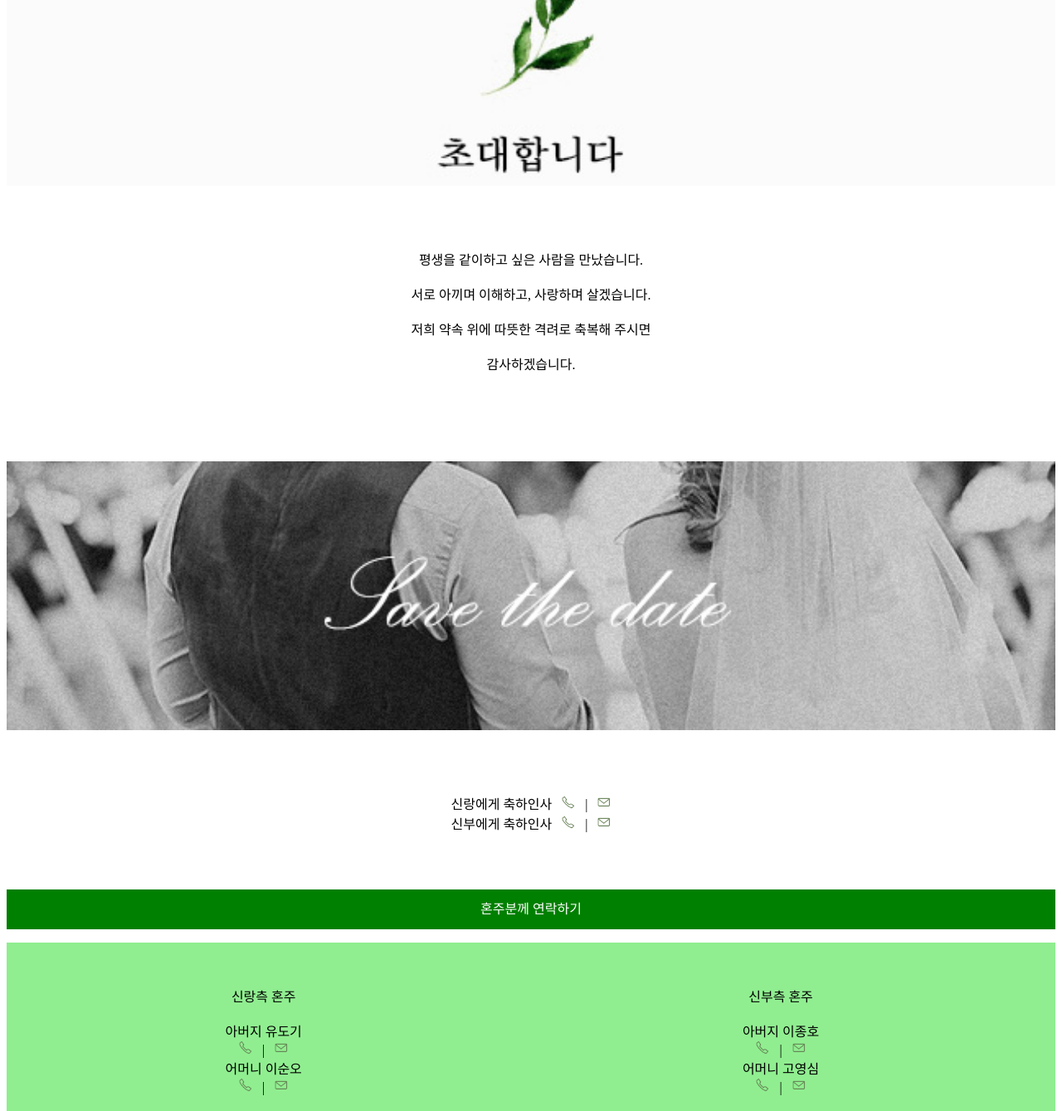
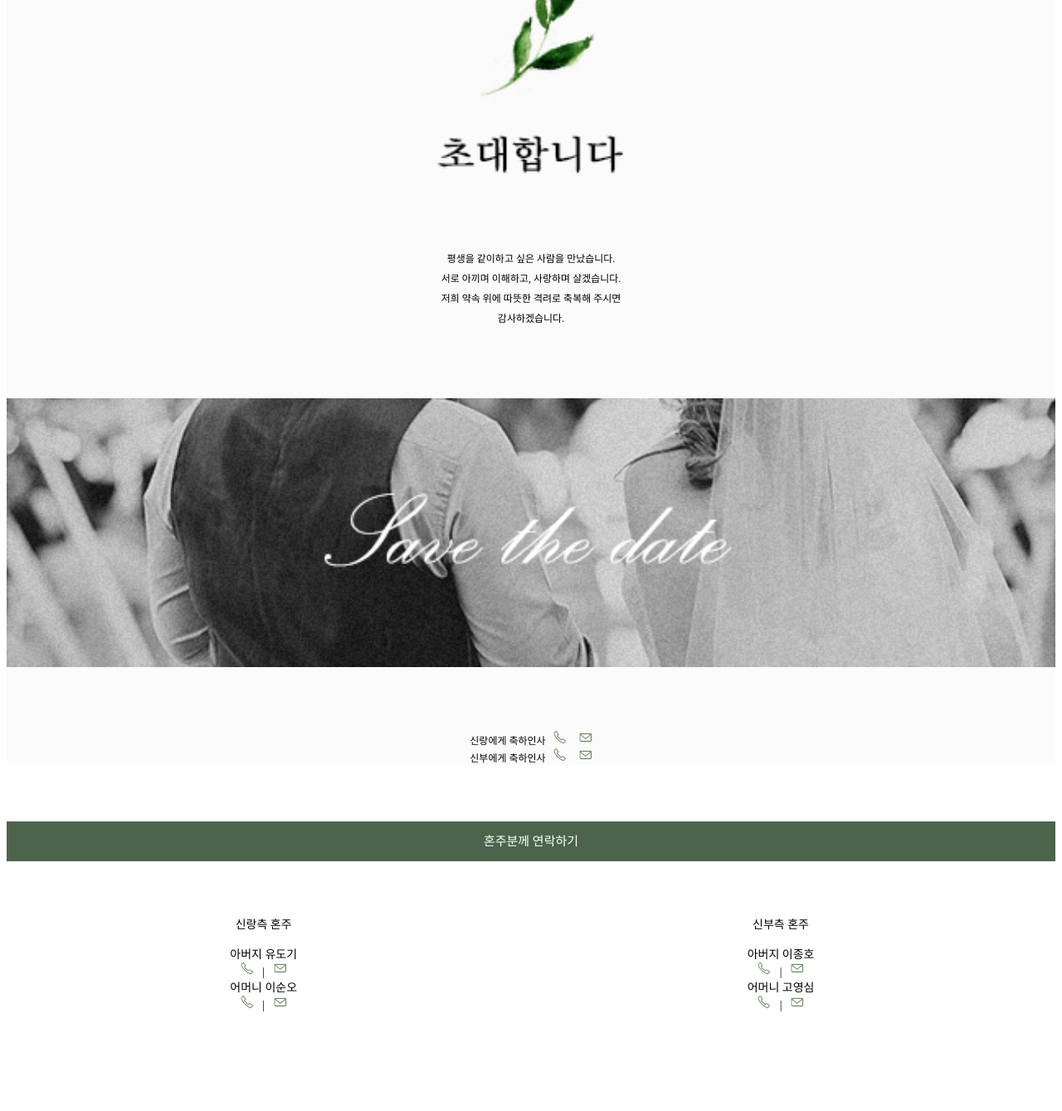
Before and after one commit to hyerin13/Design-, a plain HTML site: page index.html in a window 1280 px wide. Shown: the part 934-2273 px from the top of the page at 83% size. Drawn offline with Linux system fonts and the light colour scheme.

Commit message:
Add files via upload

```diff
--- a/index.html
+++ b/index.html
@@ -1,10 +1,13 @@
 <!DOCTYPE html>
 <html>
+
 <head>
     <meta name="viewport" content="width=device-width, user-scalable=no">
 </head>
-<body>
-    <div style="height: 100vh;">
+
+<body style="margin=0; padding:0; border:0;">
+    <!-- 첫페이지 -->
+    <div style="height: 100vh; width: 100vw;"> <!-- 첫페이지 열기 -->
         <img style="width:100%;" src="img/main_top_bg.jpg">
         <h1 style="text-align:center; margin-top: 72px; font-family: AppleMyungjo; font-size: 36px; font-weight: 500;">우리 결혼합니다.</a></h1>
         <h2 style="text-align:center; font-size: 48px; font-weight: 300; color:green" title="Wedding Day ">02/22</h2>
@@ -12,36 +15,38 @@
         <h3 style="text-align:center; margin-top: 12px; font-family: AppleMyungjo; font-size: 12px; font-weight: 100;">유정현*이지양</h3>
         <p style="text-align:center; font-family: AppleMyungjo; font-size: 12px; font-weight: 100;">2020.02.22 SAT 12:00 PM</p>
         <p style="text-align:center; font-family: AppleMyungjo; font-size: 12px; font-weight: 100;">소풍컨벤션웨딩 7층 라온제나홀</p>
-    </div>
+    </div> <!-- 첫페이지 닫기 -->
 
+    <div style="background-color: #fbfbfb;">
         <img src="img/title_img_1.jpg" style="margin-top: 72px; width:100%;">
-<p style="text-align:center; margin-top: 72px;">
-    평생을 같이하고 싶은 사람을 만났습니다.<br><br>
-    서로 아끼며 이해하고, 사랑하며 살겠습니다.<br><br>
-    저희 약속 위에 따뜻한 격려로 축복해 주시면<br><br>
-    감사하겠습니다.<br><br>
+        <p style="text-align:center; margin-top: 72px; font-family: AppleMyungjo; font-size: 12px; font-weight: 100; line-height: 24px;">
+            평생을 같이하고 싶은 사람을 만났습니다.<br>
+            서로 아끼며 이해하고, 사랑하며 살겠습니다.<br>
+            저희 약속 위에 따뜻한 격려로 축복해 주시면<br>
+            감사하겠습니다.<br>
         </p>
 
         <img src="img/img1.jpg" style="margin-top: 72px; width:100%;">
-<p style="text-align:center; margin-top: 72px;">
-    신랑에게 축하인사 &nbsp; <img width="16px" src="img/call25.png"> &nbsp; | &nbsp; <img width="16px" src="img/sms25.png"><br>
-    신부에게 축하인사 &nbsp; <img width="16px" src="img/call25.png"> &nbsp; | &nbsp; <img width="16px" src="img/sms25.png">
+        <p
+            style="text-align:center; margin-top: 72px; font-family: AppleMyungjo; font-size: 12px; font-weight: 100;">
+            신랑에게 축하인사 &nbsp; <img width="16px" src="img/call25.png"> &nbsp; &nbsp; <img width="16px" src="img/sms25.png"><br>
+            신부에게 축하인사 &nbsp; <img width="16px" src="img/call25.png"> &nbsp; &nbsp; <img width="16px" src="img/sms25.png">
         </p>
+    </div>
 
-<p style="text-align:center; margin-top: 68px; color:white; background-color:green; line-height:48px;">혼주분께 연락하기</p>
+    <p style="text-align:center; margin-top: 68px; color:white; background-color:rgb(76, 100, 76); line-height:48px;
+    font-family: AppleMyungjo; font-size: 15px; font-weight: 100;">혼주분께 연락하기</p>
 
-<div style="background-color:lightgreen; padding-top:36px; padding-bottom:36px;">
+    <div style="padding-top:36px; padding-bottom:36px; border:0;">
         <div style="display:inline-block; width: 49%;">
-        <p style="text-align:center;">신랑측 혼주 <br><br>
-            아버지 유도기 <br> <img width="16px" src="img/call25.png"> &nbsp; | &nbsp; <img width="16px" src="img/sms25.png">
-            <br>
+            <p style="text-align:center; font-family: AppleMyungjo; font-size: 14px; font-weight: 100;">신랑측 혼주<br><br>
+                아버지 유도기 <br> <img width="16px" src="img/call25.png"> &nbsp; | &nbsp; <img width="16px" src="img/sms25.png"><br>
                 어머니 이순오 <br> <img width="16px" src="img/call25.png"> &nbsp; | &nbsp; <img width="16px" src="img/sms25.png">
             </p>
         </div>
         <div style="display:inline-block; width: 49%;">
-        <p style="text-align:center;">신부측 혼주 <br><br>
-            아버지 이종호 <br> <img width="16px" src="img/call25.png"> &nbsp; | &nbsp; <img width="16px" src="img/sms25.png">
-            <br>
+            <p style="text-align:center; font-family: AppleMyungjo; font-size: 14px; font-weight: 100;">신부측 혼주<br><br>
+                아버지 이종호 <br> <img width="16px" src="img/call25.png"> &nbsp; | &nbsp; <img width="16px" src="img/sms25.png"><br>
                 어머니 고영심 <br> <img width="16px" src="img/call25.png"> &nbsp; | &nbsp; <img width="16px" src="img/sms25.png">
             </p>
         </div>
@@ -52,6 +57,7 @@
         <img src="img/map.png" style="width:100%; height:300px;">
         <p style="text-align:center; color:white; line-height:48px;">카카오맵 바로가기</p>
     </div>
+
 
     <div>
         <h4>소풍컨센션웨딩 7층 라온제나홀</h4>
@@ -89,6 +95,6 @@
     </div>
 
     <img src="img/logo_bhandscard.png">
+</body>
 
-</body>
 </html>
```
Lines whose indentation alone changed are shown as unchanged.
